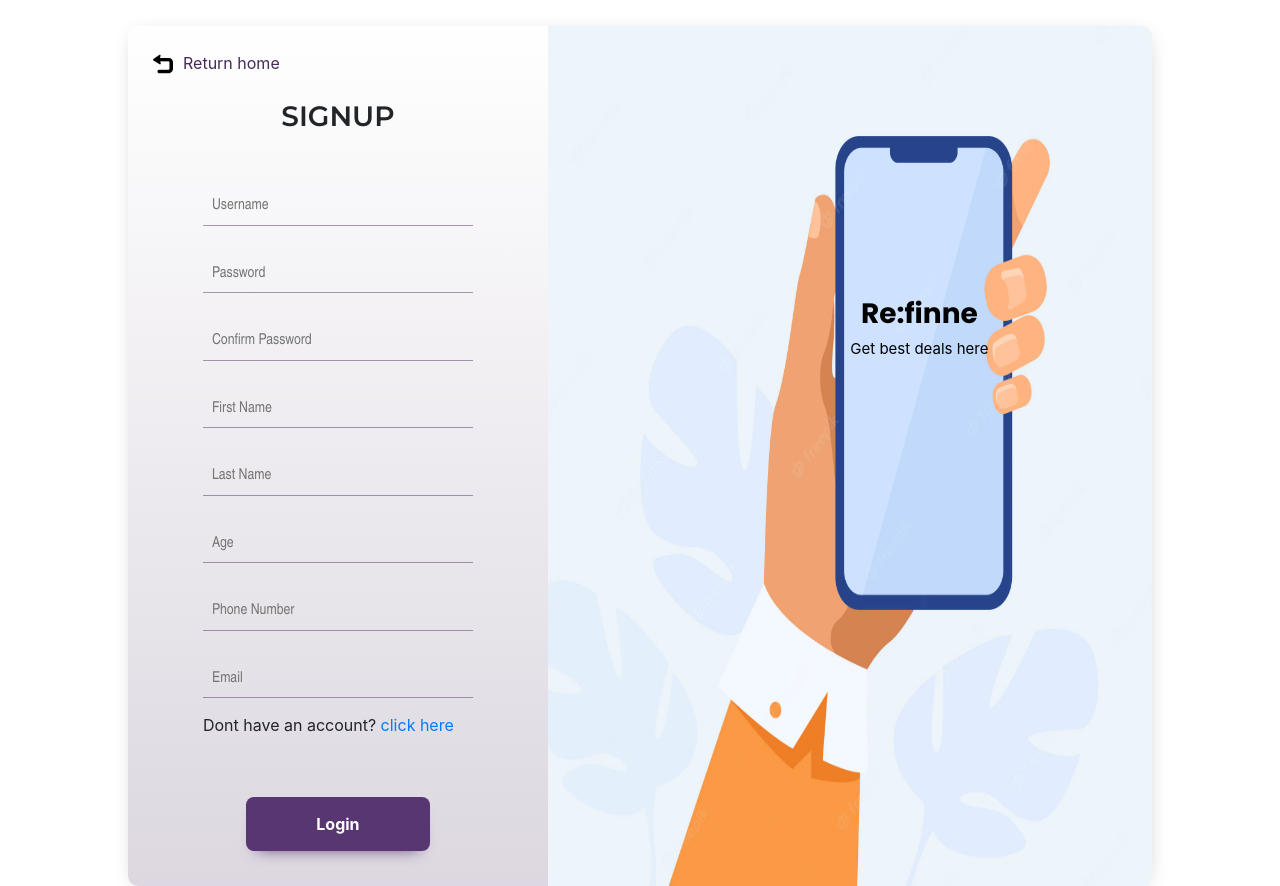
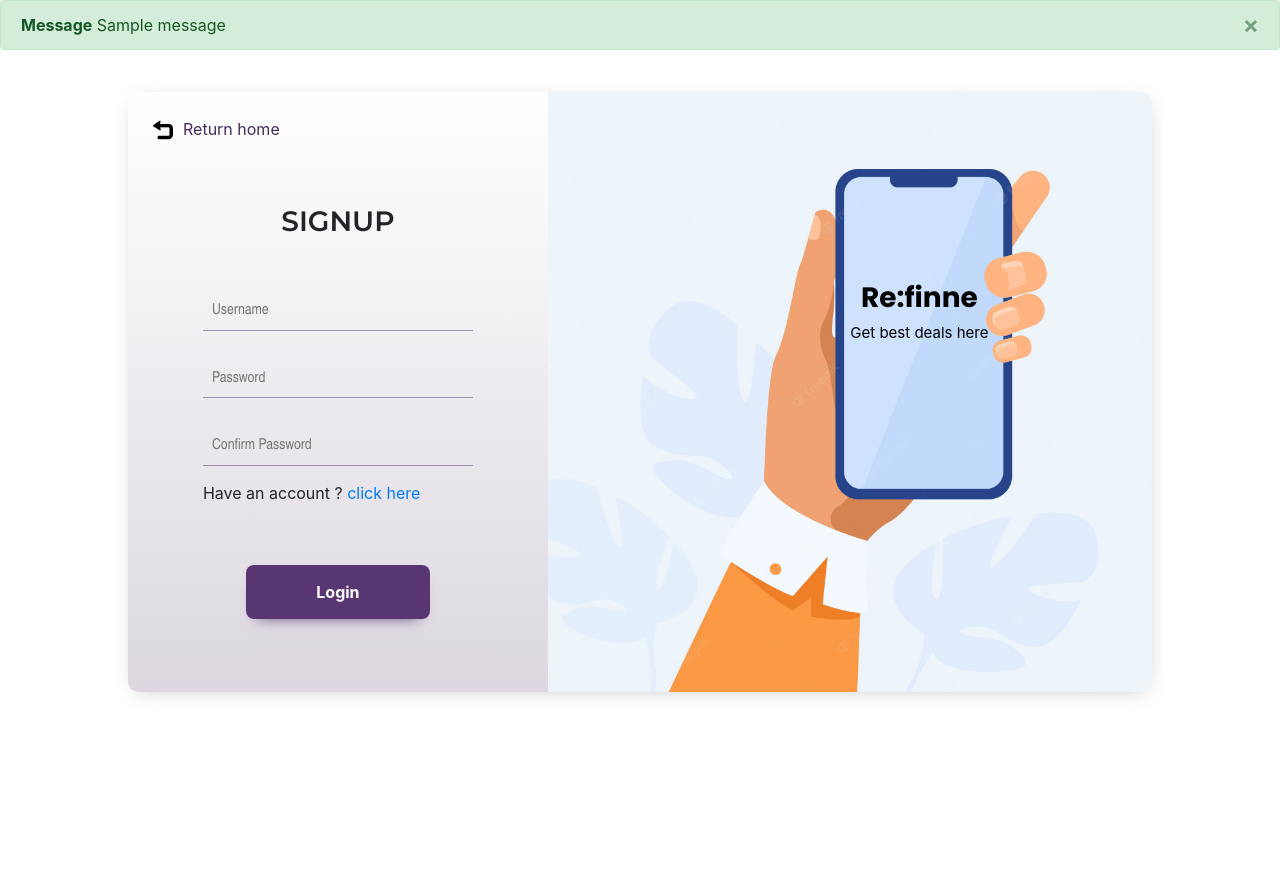
Before and after one commit to aryanndwi123/refinne-django, a Django app: page /signup in a window 1280 px wide. After the commit the page ends 698 px from the top, so only its background shows below. Run offline with Django 3.2, Linux system fonts and the light colour scheme; one stand-in notice (Sample message) is shown.

Commit message:
changes in signup and login

```diff
--- a/home/views.py
+++ b/home/views.py
@@ -64,10 +64,10 @@ def handleLogin(request):
         if user is not None:
             login(request, user)
             messages.success(request, "succesfully Logged in")
-            return redirect('home')
+            return redirect('/')
         else:
             messages.error(request,"Invalid credentials")
-            return redirect('home')
+            return redirect('/login')
      return render(request,'home/login.html')
 
 
@@ -75,41 +75,44 @@ def handleLogout(request):
     # if request.method == 'POST':
     logout(request)
     messages.success(request, "succesfully logout")
-    return redirect('home')
+    return redirect('/')
 
 
 
 def handleSignup(request):
     if request.method == 'POST':
         username = request.POST['username']
-        fname = request.POST['fname']
-        lname = request.POST['lname']
-        email = request.POST['email']
-        age = request.POST['age']
-        pnumber = request.POST['pnumber']
+
         pass1 = request.POST['pass1']
+        pass2 = request.POST['pass2']
+        # pass2 = request.POST.get('pass2')
 
-        pass2 = request.POST.get('pass2', False)
+
 
         if len(username) < 5:
             messages.error(request,"Username is too short")
-            return redirect('/signup1.html')
+            return redirect('/signup')
 
         if pass1 != pass2:
             messages.error(request,"Password does not match")
-            return redirect('/signup11.html')
+            print(pass1 , pass2)
+            return HttpResponse('password not matching done')
 
         if len(pass1) < 5:
             messages.error(request,"Password is too short")
-            return redirect('/signup111.html')
+            return HttpResponse('length of password ')
 
 
-        myuser = User.objects.create_user(username=username,email=email,password=pass1,first_name=fname,last_name=lname)
-        myuser.first_name =fname
-        myuser.last_name = lname
+        myuser = User.objects.create_user(username=username,password=pass1)
+
         myuser.save()
         print("User created")
-        return HttpResponse('done')
+        user = authenticate(username=username , password = pass1)
+
+        if user is not None:
+            login(request, user)
+            messages.success(request, "succesfully Logged in")
+            return redirect('/')
 
     else:
       return render(request,'home/signup.html')
--- a/static/style1.css
+++ b/static/style1.css
@@ -20,7 +20,7 @@ img{
 }
 .login_box {
     width: 80%;
-    height: 860px;
+    height: 600px;
     position: relative;
     margin-left: 10%;
     margin-top: 2%;
--- a/templates/home/signup.html
+++ b/templates/home/signup.html
@@ -20,7 +20,16 @@
 <body>
 
 <div class="login-content">
+    {% for message in messages %}
+<div class="alert alert-{{ message.tags }} alert-dismissible fade show" role="alert">
+  <strong>Message</strong> {{ message}}
+  <button type="button" class="close" data-dismiss="alert" aria-label="Close">
+    <span aria-hidden="true">&times;</span>
+  </button>
+</div>
+{% endfor %}
 <div class="login_box" style="width: 80%;margin-left: 10%;">
+
             <div class="left"><div class="top_link">
                 <a class="return-text" href="index.php"><img src="{% static 'return-button.png' %}" class="return-button" alt="">Return home </a>
             </div>
@@ -32,13 +41,9 @@
 
                     <input type="text" name="username" id="username" placeholder="Username" required>
                     <input type="Password" name="pass1" id="pass1" placeholder="Password" required>
-                    <input type="Password" name="pass1" id="pass1" placeholder="Confirm Password" required>
-                    <input type="text" name="fname" id="fname" placeholder="First Name" required>
-                    <input type="text" name="lname" id="lname" placeholder="Last Name" required>
-                    <input type="text" name="age" id="age" placeholder="Age" required>
-                    <input type="text" name="pnumber" id="pnumber" placeholder="Phone Number" required>
-                    <input type="text" name="email" id="email" placeholder="Email" required>
-                    <div class="reminder-container">Dont have an account? <a href="/signup">click here</a></div>
+                    <input type="Password" name="pass2" id="pass2" placeholder="Confirm Password" required>
+
+                    <div class="reminder-container">Have an account ? <a href="/login">click here</a></div>
                     {% csrf_token %}
 
                     <button name="submit" class="submit" id="submitbtn" type="submit" >Login</button>
--- a/templates/includes/partials/navbar.html
+++ b/templates/includes/partials/navbar.html
@@ -43,7 +43,7 @@
      {% if user.is_authenticated %}
      <div class="navtop toplink signup" ><div class="navtop toplink signupcat" style="color: #ffffff;width: 100%;margin: auto;"> {{request.user}} <div class="dropdown-content" style="margin-left: 0px;"><div class="dropdown-list"><a id="myBtn" href="/logout" style="color:#000000;">Logout</a></div></div> </div></div>
      {% else %}
-     <div class="navtop toplink signup" ><div class="navtop toplink signupcat" style="color: #ffffff;width: 100%;margin: auto;"> Guest <div class="dropdown-content" style="margin-left: 0px;"><div class="dropdown-list"><a id="myBtn" href="/login" style="color:#000000;">Login</a></div><div class="dropdown-list"><a href="/signup" style="color:#000000;">Sign In</a></div><div class="dropdown-list"></div></div> </div></div>
+     <div class="navtop toplink signup" ><div class="navtop toplink signupcat" style="color: #ffffff;width: 100%;margin: auto;"> Guest <div class="dropdown-content" style="margin-left: 0px;"><div class="dropdown-list"><a id="myBtn" href="/login" style="color:#000000;">Login</a></div><div class="dropdown-list"><a href="/signup" style="color:#000000;">Sign Up</a></div><div class="dropdown-list"></div></div> </div></div>
      {% endif %}
      <div class="navtop toplink categorylink" style="color:#000000;">Categories <div class="dropdown-content"><div class="dropdown-list"><a href="dinning.php" style="color:#000000;">Dinning</a></div><div class="dropdown-list"><a href="cafe.php" style="color:#000000;">Cafe</a></div><div class="dropdown-list"><a href="groceries.php" style="color:#000000;">Groceries</a></div><div class="dropdown-list"><a href="pharmacy.php" style="color:#000000;">Pharmacy</a></div></div></div>
      <div class="navtop toplink couponlink"><a href="/coupons" style="color:#000000;">Coupons</a></div>
```
Also changed, not shown: templates/home/login.html (+9 -1 lines), templates/l_base.html (+8 -0 lines), templates/s_base.html (deleted, +0 -72 lines).
